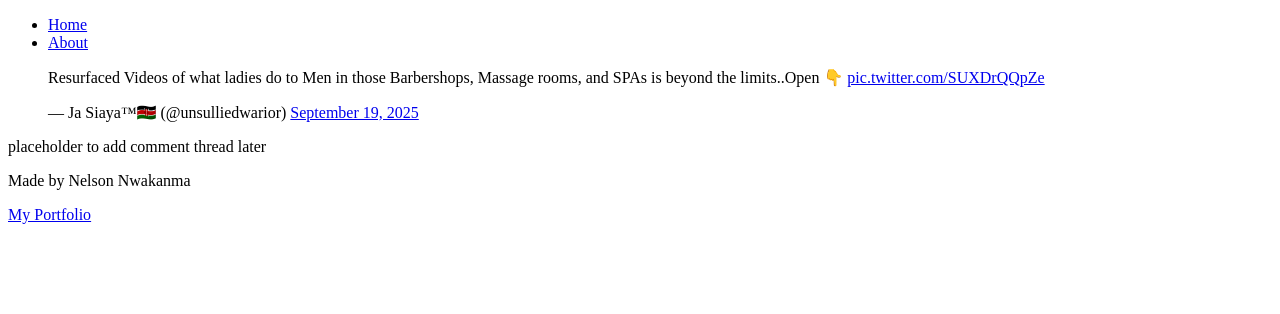
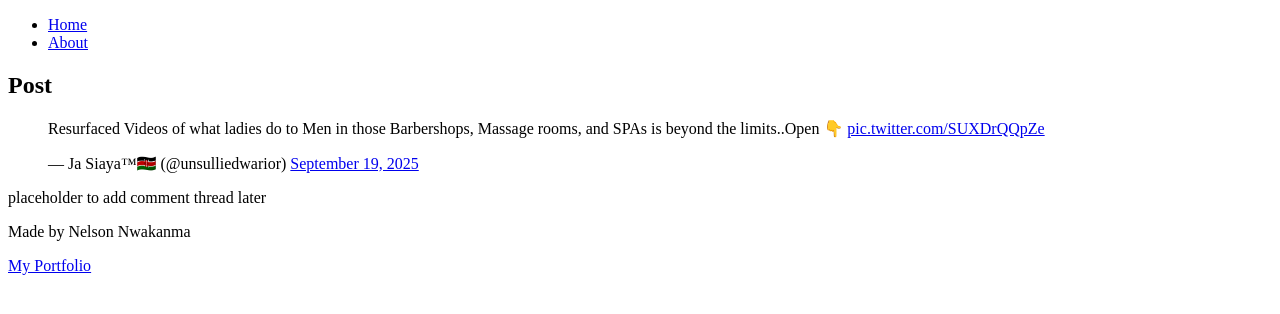
Before and after one commit to NELTECH-creator/My_First_Portfolio, a plain HTML site: page html_basic/tweets.html in a window 1280 px wide. Drawn offline with Linux system fonts and the light colour scheme.

Commit message:
Worked on

```diff
--- a/html_basic/tweets.html
+++ b/html_basic/tweets.html
@@ -16,6 +16,7 @@
 
   <main>
     <article>
+      <h1>Post</h1>
       <blockquote class="twitter-tweet">
         <p lang="en" dir="ltr">Resurfaced Videos of what ladies do to Men in those Barbershops, Massage rooms, and SPAs is beyond the limits..Open 👇
           <a href="https://t.co/SUXDrQQpZe">pic.twitter.com/SUXDrQQpZe</a>
@@ -26,11 +27,14 @@
       <script async
         src="https://platform.twitter.com/widgets.js" charset="utf-8">
       </script>
+
+      <aside>
+        <p>placeholder to add comment thread later</p>
+     </aside>
+
     </article>
 
-    <aside>
-      <p>placeholder to add comment thread later</p>
-    </aside>
+
   </main>
 
   <footer>
```
Also changed, not shown: html_basic/index.html (+5 -4 lines).
